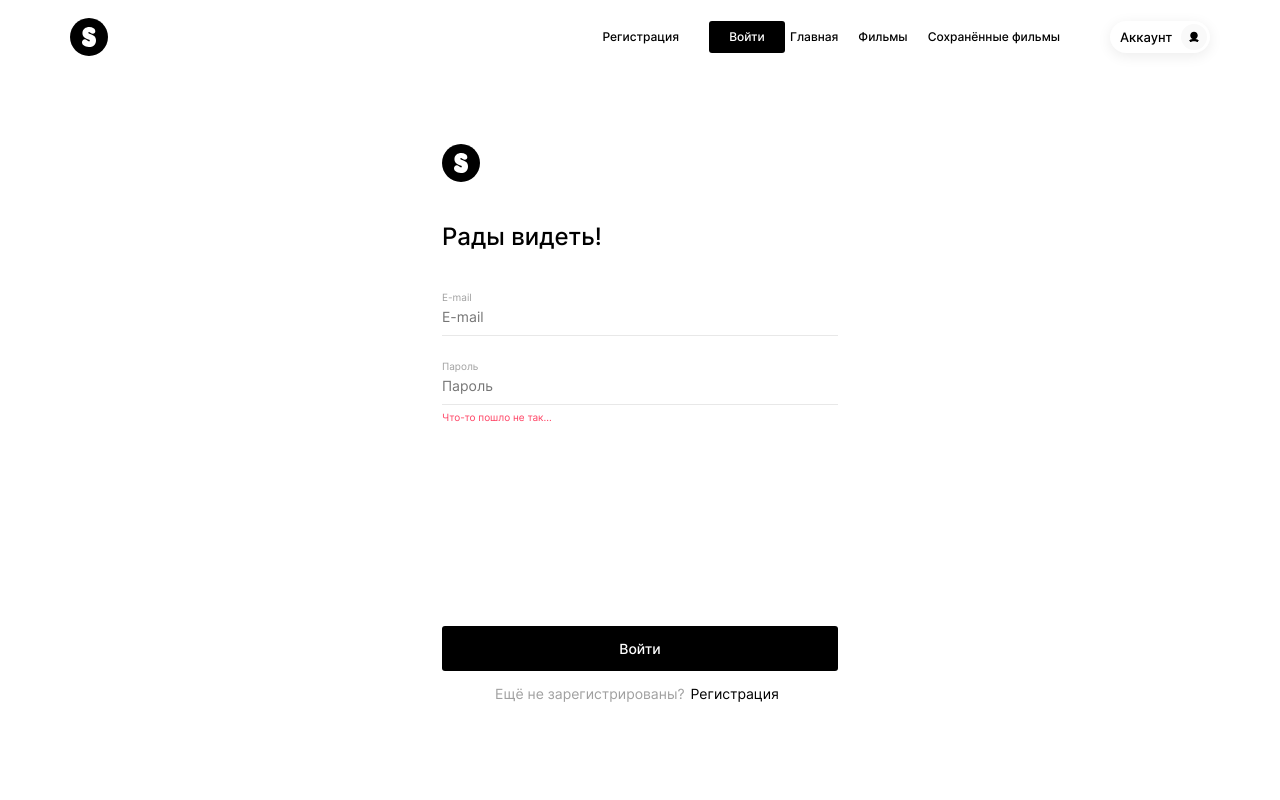
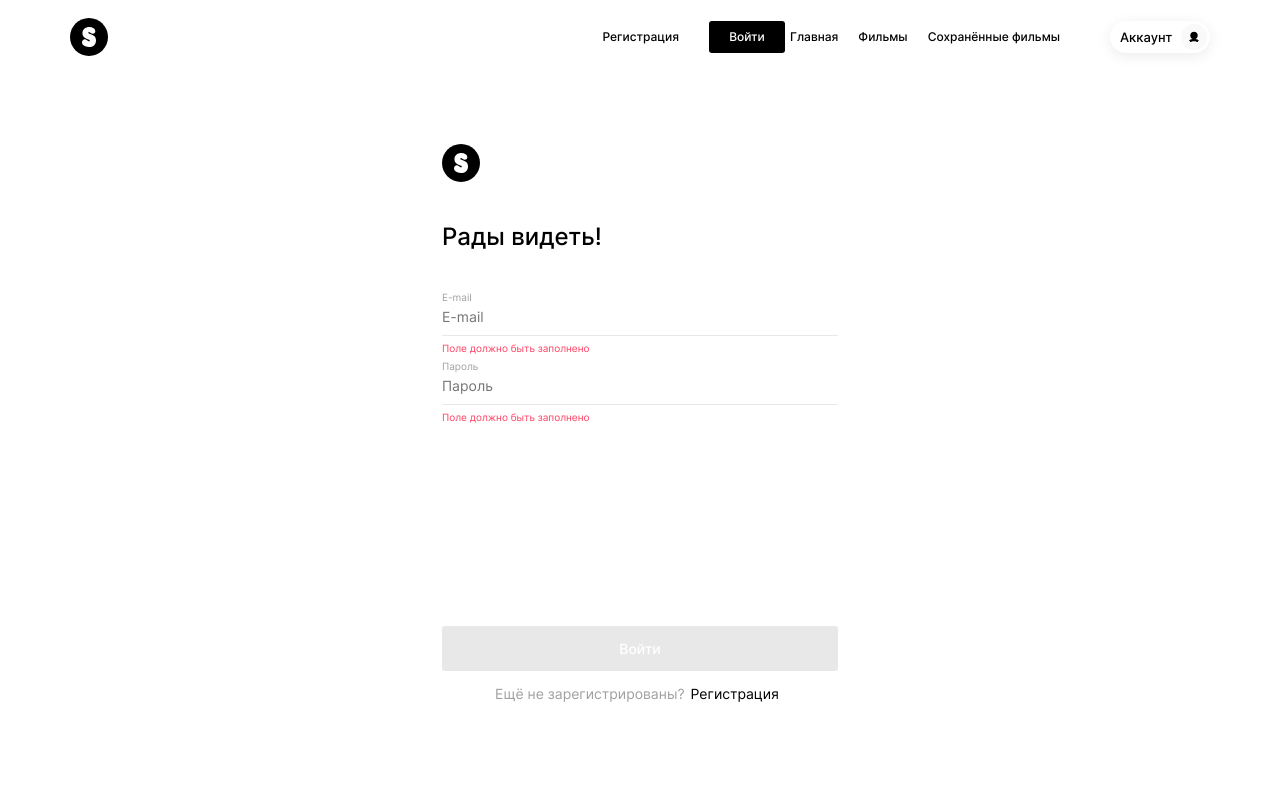
Before and after one commit to AmoryMeow/movies-explorer-frontend, a React (Create React App) app: page /signin in a window 1280 px wide. Shown: the top 800 px of the page. Built offline with nearby package versions, Linux system fonts and the light colour scheme.

Commit message:
feat: Register, Login - form validation, authorization

```diff
--- a/src/components/App/App.js
+++ b/src/components/App/App.js
@@ -1,5 +1,5 @@
 import React from 'react';
-import { Route, Switch } from 'react-router-dom';
+import { Route, Switch, useHistory  } from 'react-router-dom';
 import './App.css';
 import Main from '../Main/Main';
 import Header from '../Header/Header';
@@ -10,8 +10,45 @@ import Register from '../Register/Register';
 import Login from '../Login/Login';
 import PageNotFound from '../PageNotFound/PageNotFound';
 
+import mainApi from '../../utils/MainApi';
+
 function App() {
   const [loggedIn, setLoggedIn] = React.useState(true);
+  const history = useHistory();
+
+  //регистрация
+  function onSubmitRegister({name, email, password}) {
+    if (!name || !email || !password) {
+      return;
+    }
+    mainApi.register(name, email, password)
+      .then((res) => {
+        if (res) {
+          console.log('res: ', res);
+        }
+      })
+      .catch(err => {
+        console.log(err);
+      })
+  }
+
+  //авторизация
+  function onSubmitLogin({email, password}) {
+    if (!email || !password) {
+      return;
+    }
+    mainApi.login(email, password)
+      .then((res) => {
+        if (res.token) {
+          localStorage.setItem('token', res.token);
+          setLoggedIn(true);
+          history.push('/');
+        }
+      })
+      .catch(err => {
+        console.log(err);
+      })
+  }
 
   return (
     <div className="page">
@@ -36,11 +73,11 @@ function App() {
         </Route>
 
         <Route path='/signup'>
-          <Register/>
+          <Register onSubmitRegister={onSubmitRegister}/>
         </Route>
 
         <Route path='/signin'>
-          <Login />
+          <Login onSubmitLogin={onSubmitLogin}/>
         </Route>
 
         <Route path="*">
--- a/src/components/Login/Login.js
+++ b/src/components/Login/Login.js
@@ -1,10 +1,66 @@
+import React from 'react';
 import './Login.css';
 import Input from '../Input/Input';
 import logo from '../../images/logo.svg';
 import { NavLink } from 'react-router-dom';
 import AuthForm from '../AuthForm/AuthForm';
 
-function Register() {
+import { getErrorText, checkValid } from '../../utils/formValidator';
+
+function Login({onSubmitLogin}) {
+
+  const [formValues, setFormValues] = React.useState({
+    email: '',
+    password: '',
+  });
+
+  function handleInputChange(evt) {
+    const { name, value } = evt.target;
+    setFormValues({
+      ...formValues,
+      [name] : value
+    });
+  }
+
+  /** валидация формы **/
+  const [errors, setErrors] = React.useState({
+    email: {
+      required: '',
+      minLength: '',
+      isEmail: '',
+    },
+    password: {
+      required: '',
+      minLength: '',
+    },
+  });
+
+  const [isSubmitDisabled, setIsSubmitDisabled] = React.useState(false);
+
+  React.useEffect(() => {
+    const { email, password } = formValues;
+
+    const emailValid = checkValid('email', email);
+    const passwordValid = checkValid('password', password);
+
+    setErrors({
+      email: emailValid,
+      password: passwordValid,
+    });
+
+    const isEmailValid = Object.values(emailValid).every((item) => item === '');
+    const isPasswordValid = Object.values(passwordValid).every((item) => item === '');
+
+    setIsSubmitDisabled(!isEmailValid || !isPasswordValid);
+
+  }, [formValues]);
+
+   /** действия формы **/
+   function handleOnSubmit(evt) {
+    evt.preventDefault();
+    onSubmitLogin(formValues);
+  }
+
   return (
     <section className="login">
       <NavLink to="/" className="logo"><img src={logo} alt="Логотип"/></NavLink>
@@ -16,6 +72,8 @@ function Register() {
         linkText="Регистрация"
         linkSubText="Ещё не зарегистрированы?"
         link="/signup"
+        isSubmitDisabled={isSubmitDisabled}
+        handleOnSubmit={handleOnSubmit}
       >
         <Input
           id="email"
@@ -23,15 +81,17 @@ function Register() {
           type="email"
           placeholder="E-mail"
           minLength="5"
-          maxLength="100"
+          errorText={getErrorText(errors.email)}
+          onChange={handleInputChange}
         />
         <Input
           id="password"
           name="password"
           type="password"
           placeholder="Пароль"
-          errorText="Что-то пошло не так..."
           minLength="5"
+          errorText={getErrorText(errors.password)}
+          onChange={handleInputChange}
         />
       </AuthForm>
 
@@ -39,4 +99,4 @@ function Register() {
   );
 }
 
-export default Register;
+export default Login;
--- a/src/components/Register/Register.js
+++ b/src/components/Register/Register.js
@@ -7,7 +7,7 @@ import AuthForm from '../AuthForm/AuthForm';
 
 import { getErrorText, checkValid } from '../../utils/formValidator';
 
-function Register() {
+function Register({onSubmitRegister}) {
 
   const [formValues, setFormValues] = React.useState({
     name: '',
@@ -67,7 +67,7 @@ function Register() {
   /** действия формы **/
   function handleOnSubmit(evt) {
     evt.preventDefault();
-    console.log('formValues: ', formValues);
+    onSubmitRegister(formValues);
   }
 
   return (
--- a/src/utils/MainApi.js
+++ b/src/utils/MainApi.js
@@ -0,0 +1,50 @@
+export class MainApi {
+  constructor(options) {
+    this._baseUrl = options.baseUrl;
+    this._headers = options.headers;
+  }
+
+  _getResponseData(response) {
+    return response.then((res) => {
+        if (res.ok) {
+          return res.json();
+        }
+        return Promise.reject(new Error(`Ошибка получения данных: ${res.status} ${res.statusText}`));
+      })
+  }
+
+  // регистрация
+  register(name, email, password) {
+    return this._getResponseData(fetch(`${this._baseUrl}/signup`, {
+        method: 'POST',
+        headers: this._headers,
+        body: JSON.stringify({
+          "name": name,
+          "email": email,
+          "password": password
+        })
+      }))
+  }
+
+  //авторизация
+  login(email, password) {
+    return this._getResponseData(fetch(`${this._baseUrl}/signin`, {
+        method: 'POST',
+        headers: this._headers,
+        body: JSON.stringify({
+          "email": email,
+          "password": password
+        })
+      }))
+  }
+
+}
+
+const mainApi = new MainApi({
+  baseUrl: 'https://api.katanova-movies.students.nomoredomains.icu',
+  headers: {
+    'Content-Type': 'application/json'
+  }
+})
+
+export default mainApi;
```
